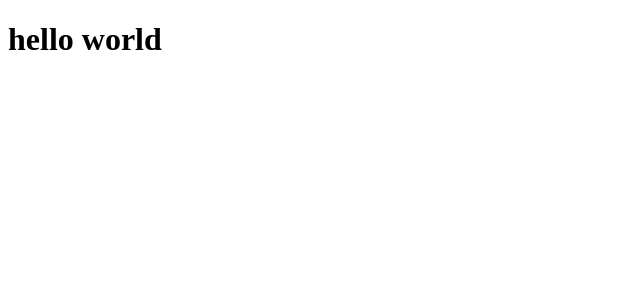
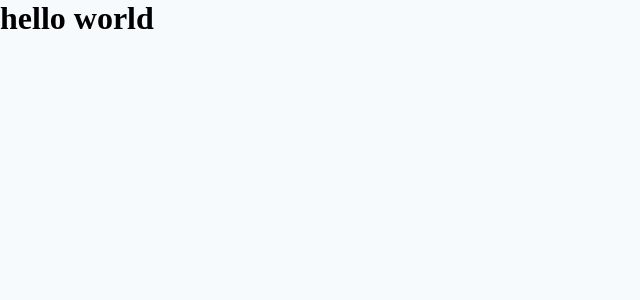
Before and after one commit to eduardogomesf/notifications, a React (Vite) app: page / in a window 1280 px wide. Shown: the top 300 px of the page, without its empty margins (0-640 px from the left). Built offline with nearby package versions, Linux system fonts and the light colour scheme.

Commit message:
feat: add global styles

```diff
--- a/src/App.tsx
+++ b/src/App.tsx
@@ -1,4 +1,5 @@
 import { ThemeProvider } from "styled-components";
+import { GlobalStyles } from "./styles/global";
 
 import { defaultTheme } from './styles/themes/default'
 
@@ -6,6 +7,8 @@
   return (
     <ThemeProvider theme={defaultTheme}>
       <h1>hello world</h1>
+
+      <GlobalStyles />
     </ThemeProvider>
   )
 }
--- /dev/null
+++ b/src/styles/global.ts
@@ -0,0 +1,18 @@
+import { createGlobalStyle } from "styled-components";
+
+export const GlobalStyles = createGlobalStyle`
+    * {
+        margin: 0;
+        padding: 0;
+        box-sizing: border-box;
+    }
+
+    body {
+        background-color: ${({ theme }) => theme.colors.snow};
+        font-size: ${({ theme }) => theme.fonts.md};
+    }
+
+    button {
+        cursor: pointer;
+    }
+`
```
